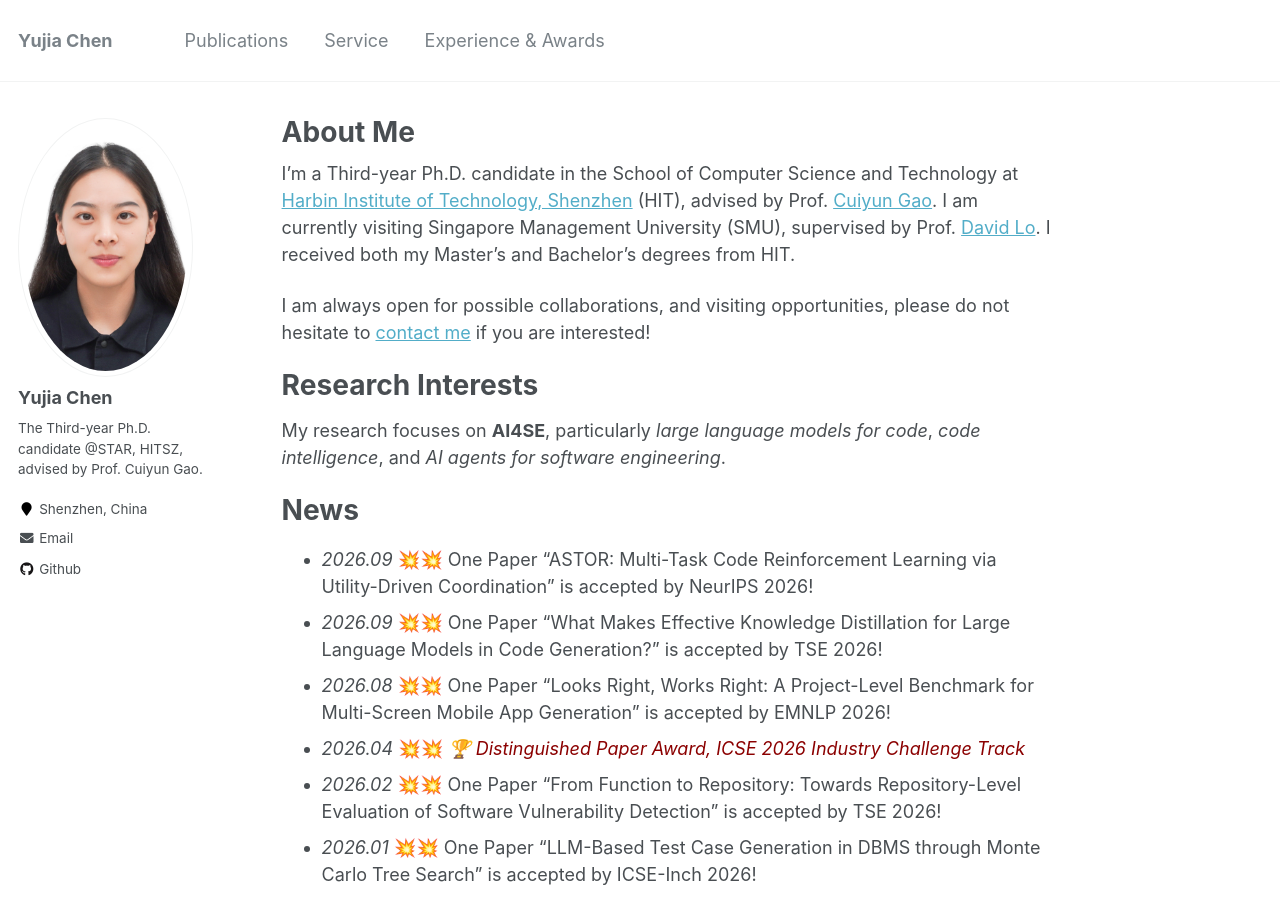
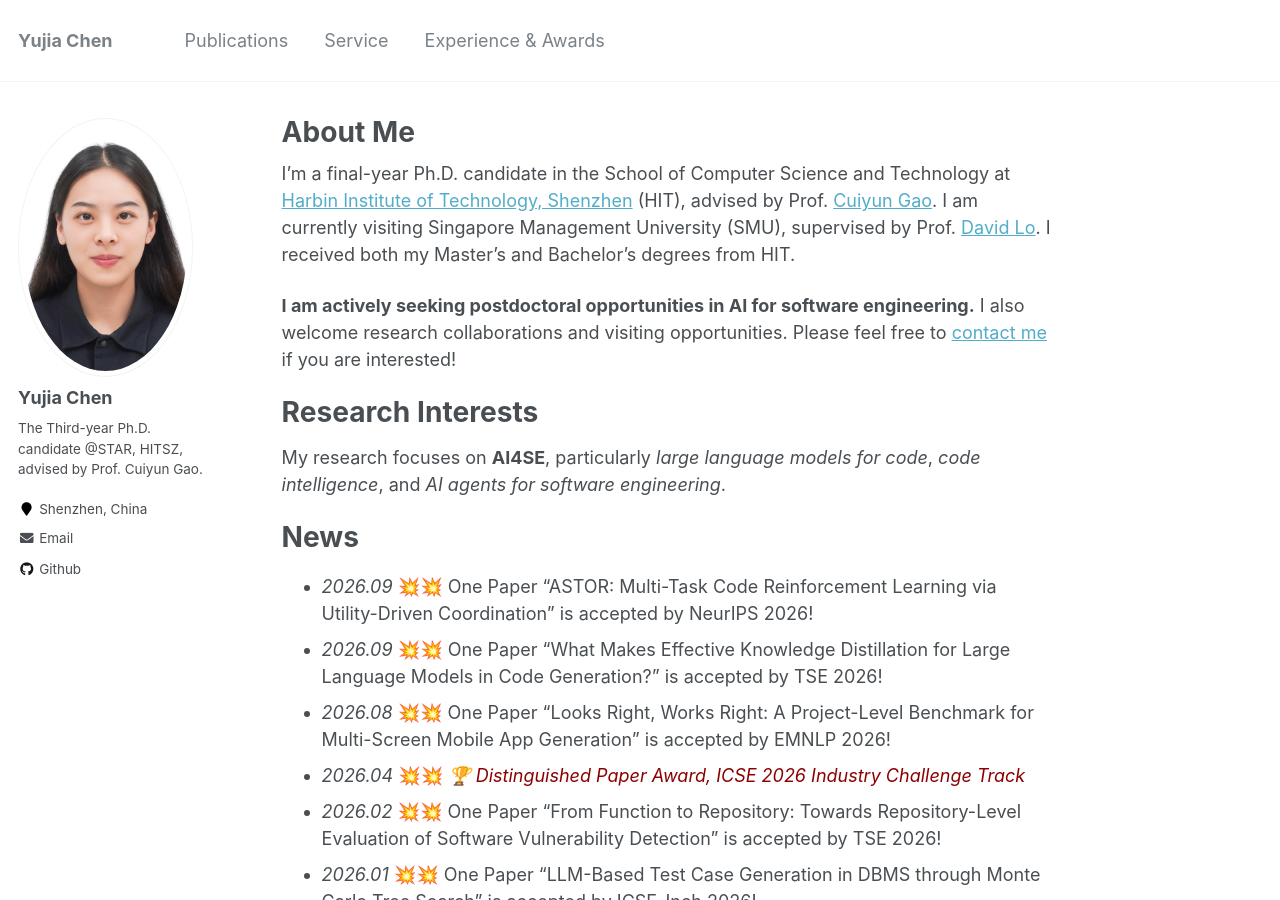
Before and after one commit to yujiachen99/yujiachen99.github.io, a Jekyll site: the page built from _pages/about.md, in a window 1280 px wide and 900 px high. Built offline with Jekyll 4.4.1, drawn with Linux system fonts in a browser that asks for light colours.

Commit message:
Update PhD status and postdoctoral interests

```diff
--- a/_pages/about.md
+++ b/_pages/about.md
@@ -8,9 +8,9 @@ redirect_from:
   - /about.html
 ---
 
-I'm a Third-year Ph.D. candidate in the School of Computer Science and Technology at [Harbin Institute of Technology, Shenzhen](http://cs.hitsz.edu.cn/) (HIT), advised by Prof. [Cuiyun Gao](https://cuiyungao.github.io/). I am currently visiting Singapore Management University (SMU), supervised by Prof. [David Lo](http://www.mysmu.edu/faculty/davidlo/). I received both my Master's and Bachelor's degrees from HIT.
+I'm a final-year Ph.D. candidate in the School of Computer Science and Technology at [Harbin Institute of Technology, Shenzhen](http://cs.hitsz.edu.cn/) (HIT), advised by Prof. [Cuiyun Gao](https://cuiyungao.github.io/). I am currently visiting Singapore Management University (SMU), supervised by Prof. [David Lo](http://www.mysmu.edu/faculty/davidlo/). I received both my Master's and Bachelor's degrees from HIT.
 
-I am always open for possible collaborations, and visiting opportunities, please do not hesitate to [contact me](yujiachen@stu.hit.edu.cn) if you are interested!
+**I am actively seeking postdoctoral opportunities in AI for software engineering.** I also welcome research collaborations and visiting opportunities. Please feel free to [contact me](mailto:yujiachen@stu.hit.edu.cn) if you are interested!
 # Research Interests
 My research focuses on **AI4SE**, particularly *large language models for code*, *code intelligence*, and *AI agents for software engineering*.
 
```
